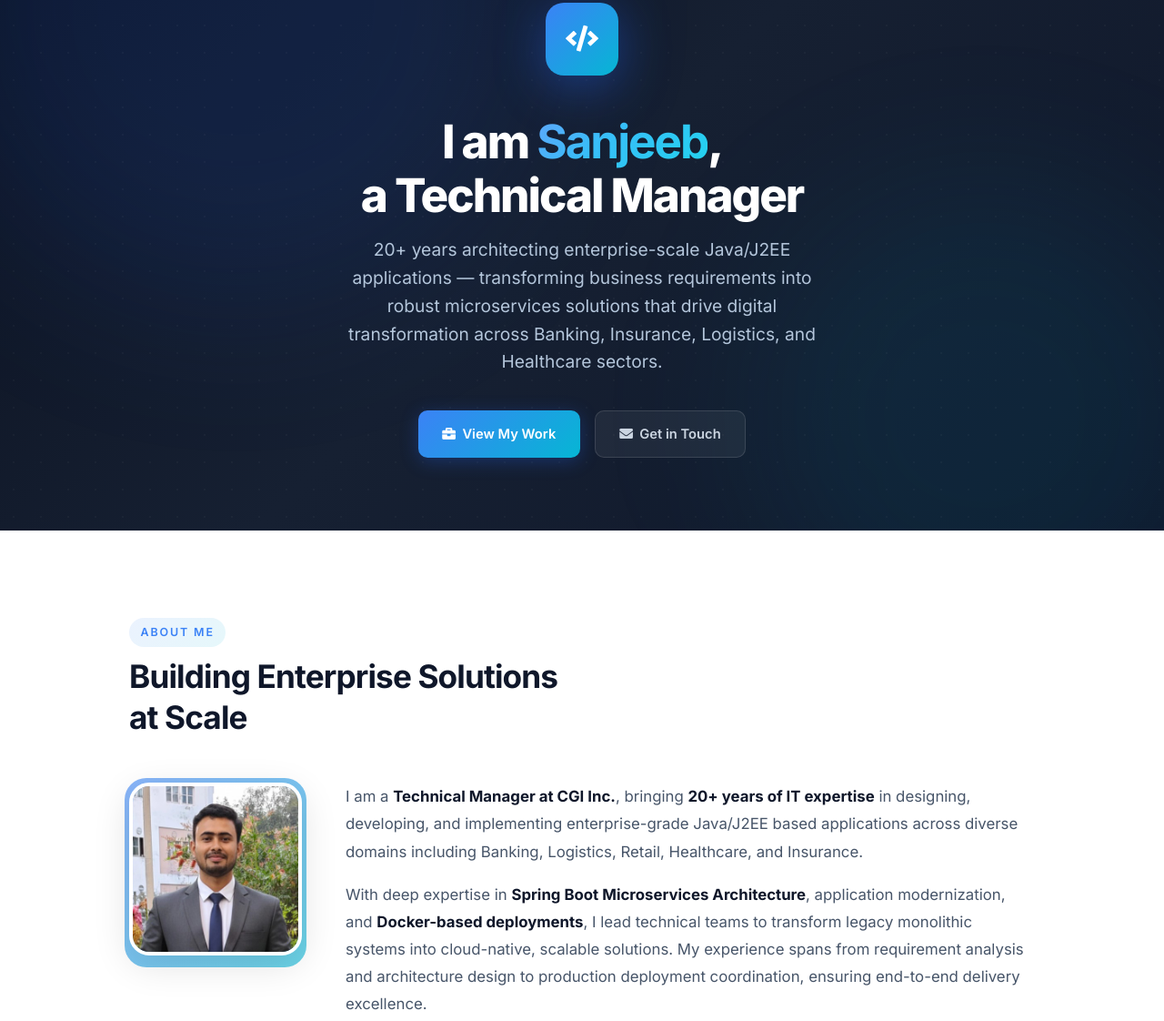
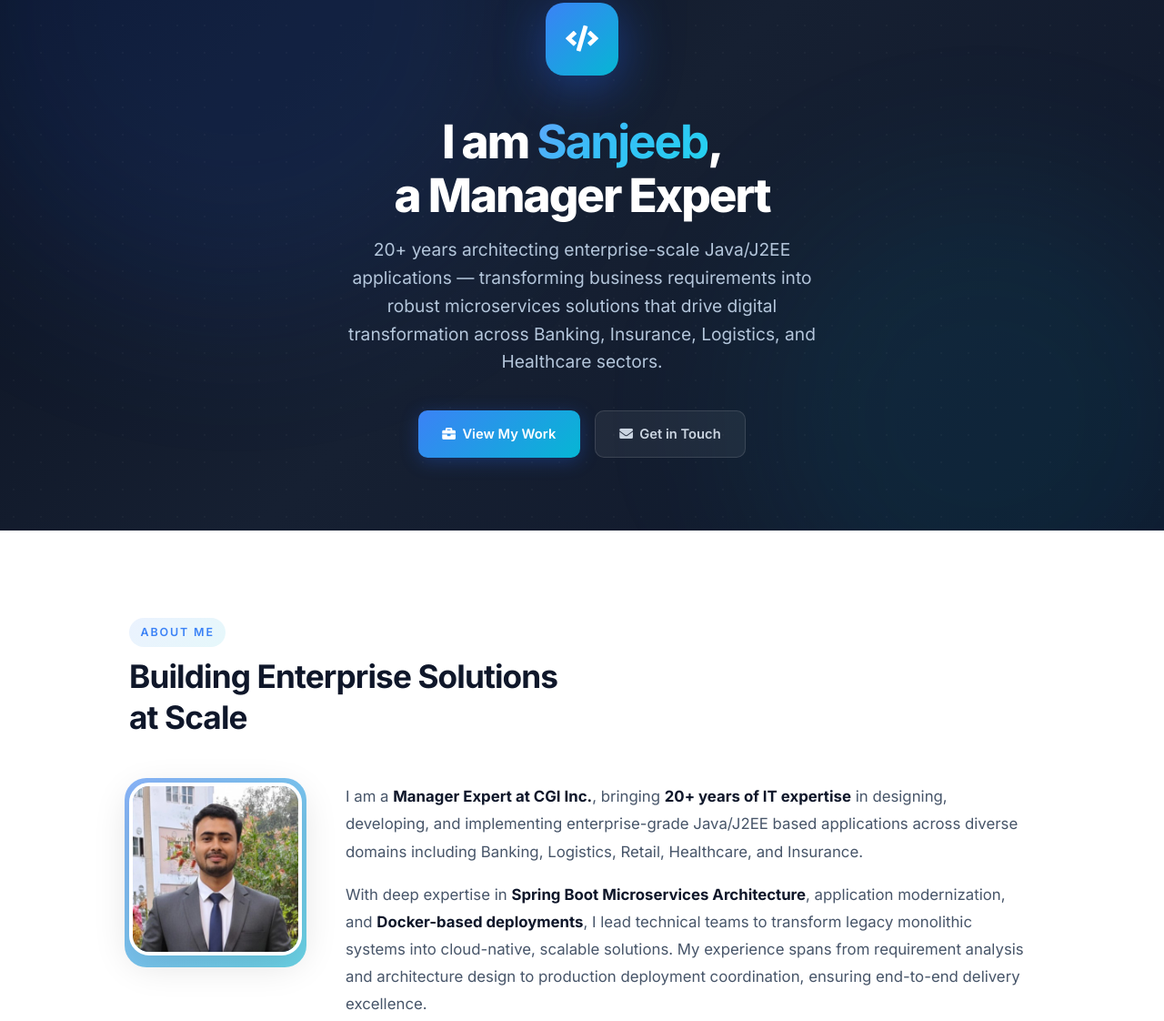
Before and after one commit to mallicksanjeeb/mallicksanjeeb.github.io, a plain HTML site: page index.html in a window 1280 px wide. Shown: the part 137-1259 px from the top of the page at 91% size. Drawn offline with Linux system fonts and the light colour scheme.

Commit message:
Manager Expert

```diff
--- a/index.html
+++ b/index.html
@@ -2,7 +2,7 @@
 <html lang="en">
 
 <head>
-	<title>Sanjeeb Kumar Mallick — Technical Manager | Spring Boot Microservices</title>
+	<title>Sanjeeb Kumar Mallick — Manager Expert | Spring Boot Microservices</title>
 	<link rel="icon" href="images/photograph.jpg" type="image/x-icon" />
 	<meta charset="utf-8" />
 	<meta name="description" content="Sanjeeb Kumar Mallick — Manager Expert at CGI Inc. 20+ years in Java/J2EE, Spring Boot, Microservices, Docker. Leading enterprise transformation and modernization." />
@@ -32,7 +32,7 @@
 			<div class="hero-icon">
 				<i class="fas fa-code"></i>
 			</div>
-			<h1>I am <strong>Sanjeeb</strong>,<br />a Technical Manager</h1>
+			<h1>I am <strong>Sanjeeb</strong>,<br />a Manager Expert</h1>
 			<p class="hero-subtitle">20+ years architecting enterprise-scale Java/J2EE applications — transforming business requirements into robust microservices solutions that drive digital transformation across Banking, Insurance, Logistics, and Healthcare sectors.</p>
 			<div class="hero-cta">
 				<a href="#experience" class="btn btn-primary"><i class="fas fa-briefcase"></i> View My Work</a>
@@ -55,7 +55,7 @@
 				</div>
 				<div class="about-text">
 					<p>
-						I am a <strong>Technical Manager at CGI Inc.</strong>, bringing <strong>20+ years of IT expertise</strong> in designing, developing, and implementing enterprise-grade Java/J2EE based applications across diverse domains including Banking, Logistics, Retail, Healthcare, and Insurance.
+						I am a <strong>Manager Expert at CGI Inc.</strong>, bringing <strong>20+ years of IT expertise</strong> in designing, developing, and implementing enterprise-grade Java/J2EE based applications across diverse domains including Banking, Logistics, Retail, Healthcare, and Insurance.
 					</p>
 					<p>
 						With deep expertise in <strong>Spring Boot Microservices Architecture</strong>, application modernization, and <strong>Docker-based deployments</strong>, I lead technical teams to transform legacy monolithic systems into cloud-native, scalable solutions. My experience spans from requirement analysis and architecture design to production deployment coordination, ensuring end-to-end delivery excellence.
```
